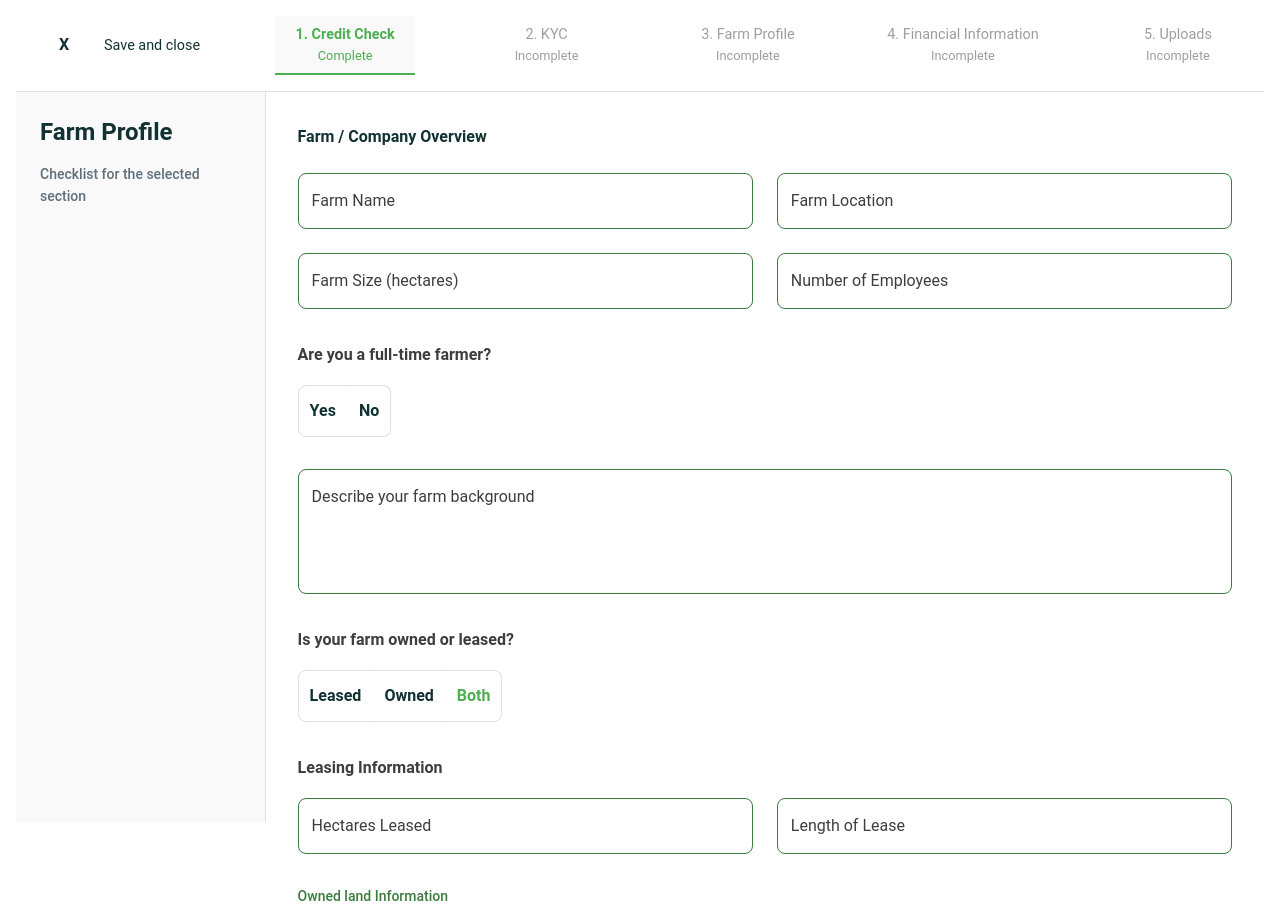
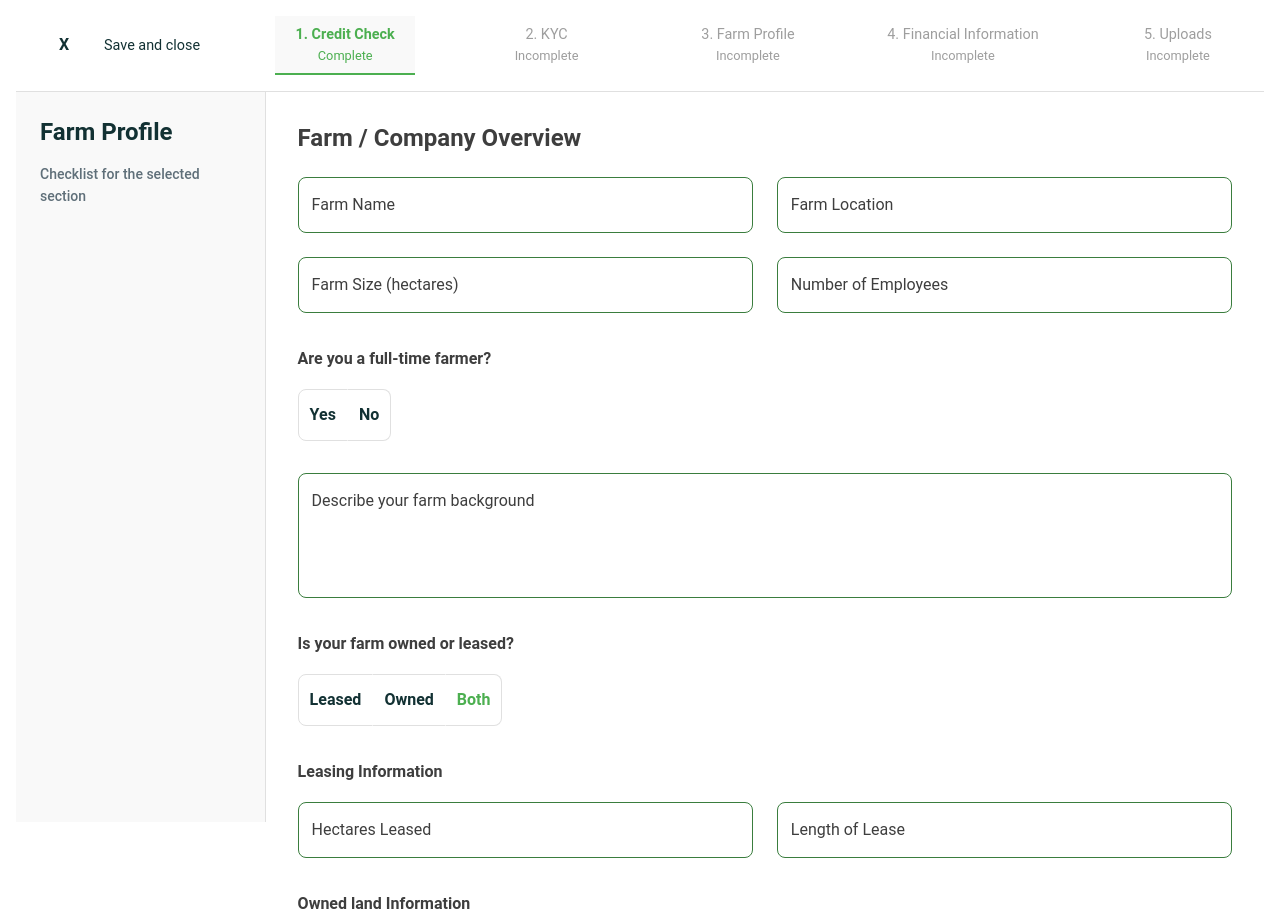
Before and after one commit to RileyManda/user-journey, a React (Vite) app: page /application in a window 1280 px wide. Shown: the part 120-1042 px from the top of the page. Built offline with nearby package versions, Linux system fonts and the light colour scheme.

Commit message:
Updated variants on forms | Updated theme of form to match ux

```diff
--- a/src/components/FarmForm.tsx
+++ b/src/components/FarmForm.tsx
@@ -28,11 +28,7 @@ const FarmForm = ({
   return (
     <Box sx={{ flex: 1, padding: 4 }}>
       {/* Form Fields */}
-      <Typography
-        variant="h6"
-        fontWeight="bold"
-        sx={{ color: "#123133", marginBottom: 3 }}
-      >
+      <Typography variant="h2" fontWeight="bold" sx={{ marginBottom: 3 }}>
         Farm / Company Overview
       </Typography>
       <Box
@@ -44,7 +40,15 @@ const FarmForm = ({
           marginBottom: 4,
         }}
       >
-        <TextField label="Farm Name" variant="outlined" fullWidth />
+        <TextField
+          label="Farm Name"
+          variant="outlined"
+          fullWidth
+          style={{
+            color: "#3e3e3e",
+            fontSize: "16px",
+          }}
+        />
         <TextField label="Farm Location" variant="outlined" fullWidth />
         <TextField label="Farm Size (hectares)" variant="outlined" fullWidth />
         <TextField label="Number of Employees" variant="outlined" fullWidth />
@@ -151,7 +155,7 @@ const FarmForm = ({
         <TextField label="Hectares Leased" variant="outlined" fullWidth />
         <TextField label="Length of Lease" variant="outlined" fullWidth />
       </Box>
-      <Typography variant="subtitle2" sx={{ marginBottom: 2, marginTop: 4 }}>
+      <Typography variant="subtitle1" sx={{ marginBottom: 2, marginTop: 4 }}>
         Owned land Information
       </Typography>
       <Box sx={{ display: "grid", gridTemplateColumns: "1fr 1fr", gap: 3 }}>
```
